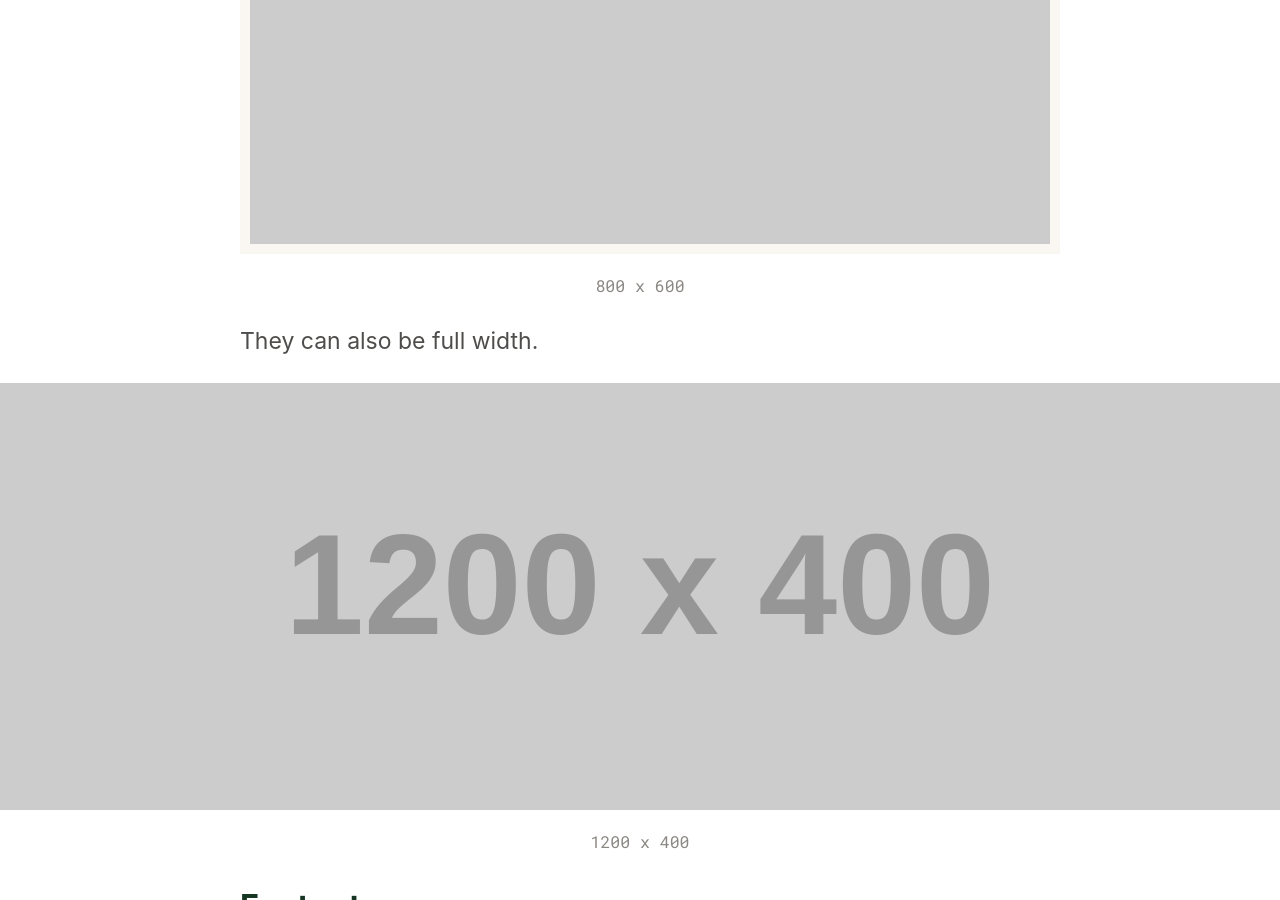
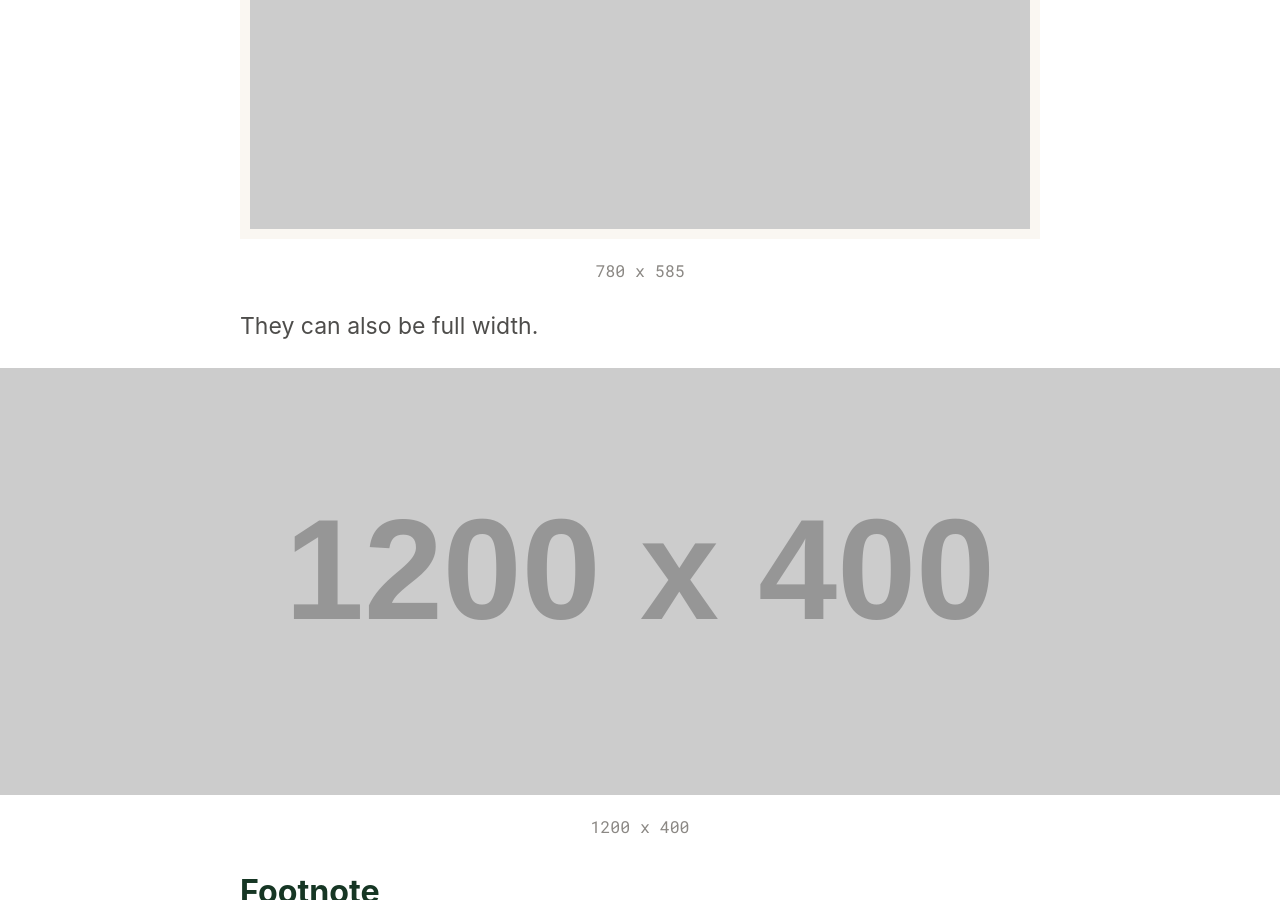
Before and after one commit to ajpwalser/ajpwalser.github.io, a Jekyll site: the page built from _posts/2020-04-17-Styles.md, in a window 1280 px wide and 900 px high, scrolled down 3746 px. Built offline with Jekyll 4.4.1, drawn with Linux system fonts in a browser that asks for light colours; some web fonts are replaced.

Commit message:
Update 2020-04-17-Styles.md

```diff
--- a/_posts/2020-04-17-Styles.md
+++ b/_posts/2020-04-17-Styles.md
@@ -61,8 +61,8 @@ Videos are responsive.
 
 Images are also responsive.
 
-![Placeholder image](https://via.placeholder.com/800x600 "Placeholder image")
-<figcaption>800 x 600</figcaption>
+![Placeholder image](https://via.placeholder.com/780x585 "Placeholder image")
+<figcaption>780 x 585</figcaption>
 
 They can also be full width.
 
```
